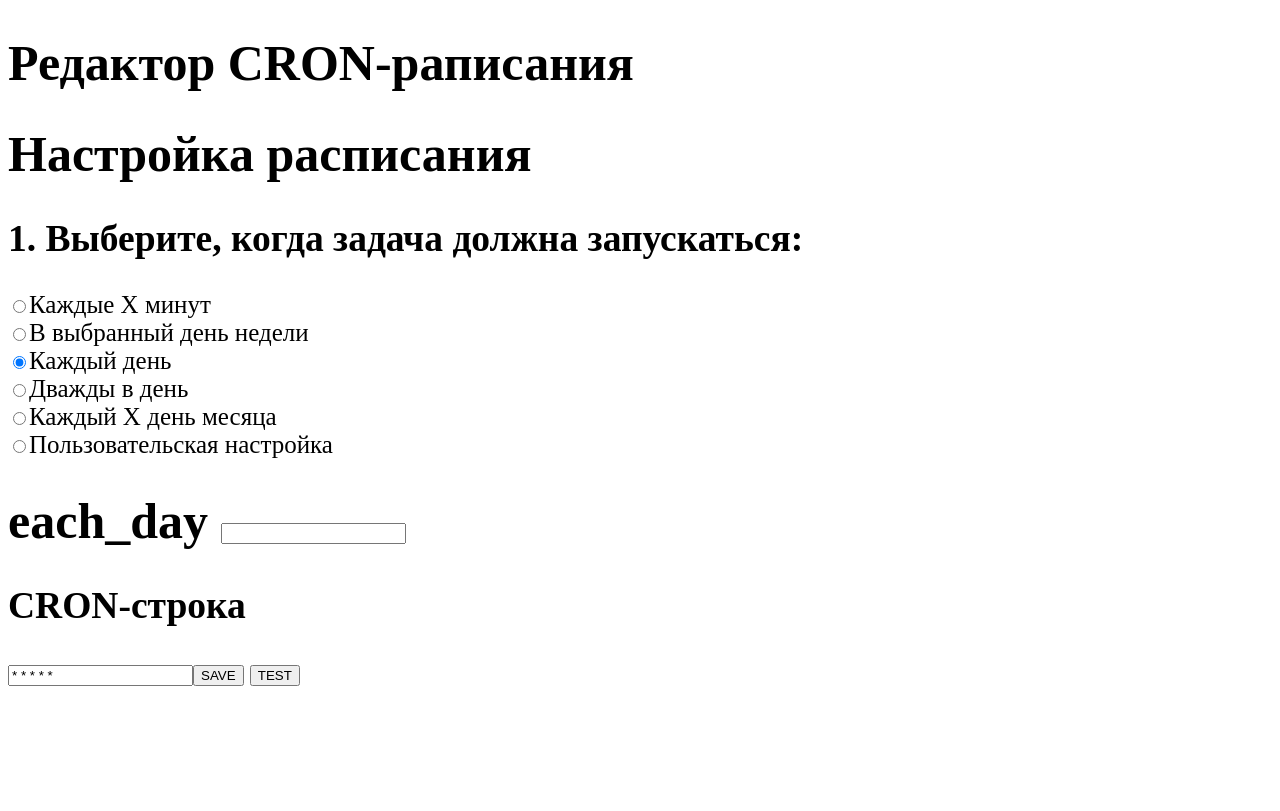
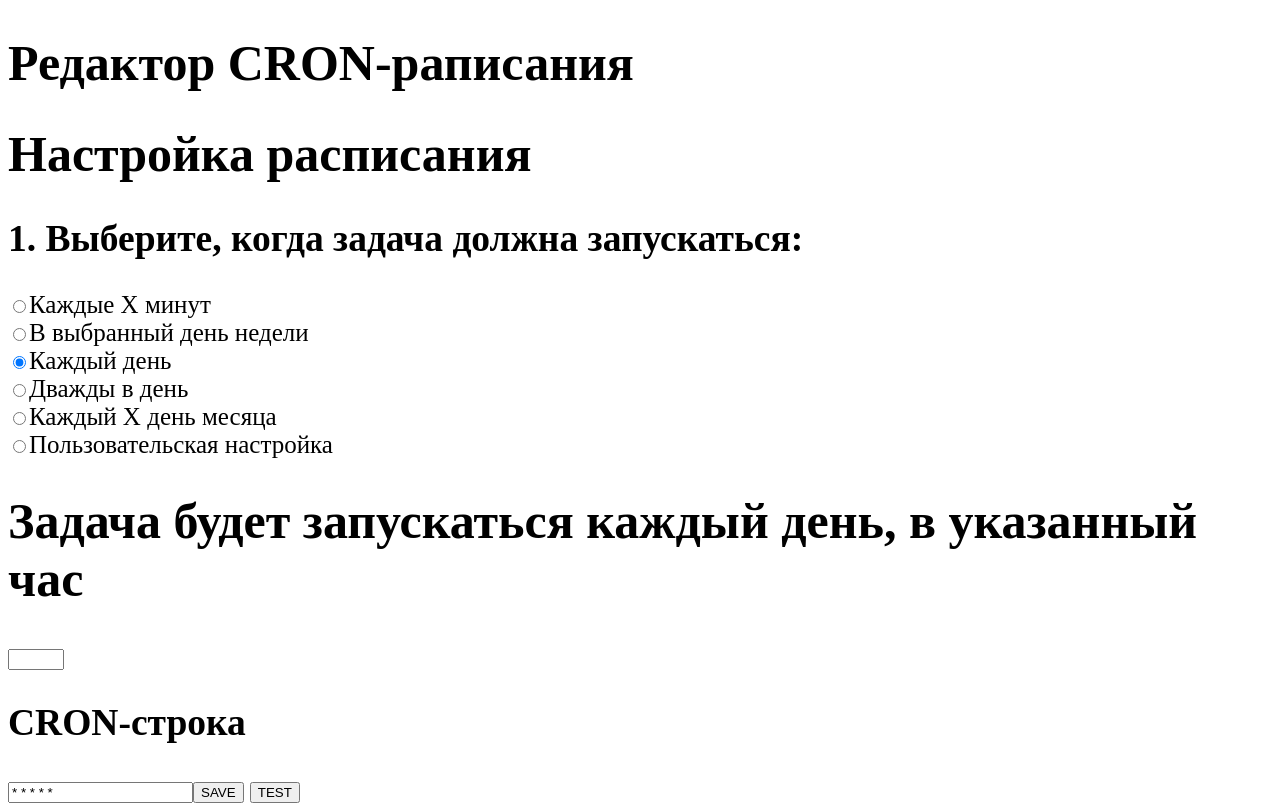
Before and after one commit to serafal/Convermax_test_task, a React (Create React App) app: page / in a window 1280 px wide. Both pictures are taken after a click on the radio button 19 px from the left and 362 px from the top of the page. Built offline with nearby package versions, Linux system fonts and the light colour scheme.

Commit message:
Модуль каждый день в указанный час готов

```diff
--- a/src/CRON-APP/App.jsx
+++ b/src/CRON-APP/App.jsx
@@ -1,6 +1,6 @@
 import {useState } from "react";
 import EachMin from "./subcomponents/each_min";
-import DaySelect from "./subcomponents/each_day";
+import EachDay from "./subcomponents/each_day";
 import ExactDaysWeek from "./subcomponents/exact_day_week";
 import MonthSelect from "./subcomponents/twice_day";
 import WeekSelect from "./subcomponents/exact_day_month";
@@ -55,8 +55,8 @@ function CRON_APP(props) {
             }
             if (CM === "each_day") {
                 cron_arr_set[0] = "0";
-                cron_arr_set[1] = "0";
-                cron_arr_set[2] = 1 + "/";
+                cron_arr_set[1] = hour;
+                cron_arr_set[2] = "*/" + 1;
                 cron_arr_set[3] = "*";
                 cron_arr_set[4] = "*";
             }
@@ -105,13 +105,14 @@ function CRON_APP(props) {
             <input type="radio" name="cron_mode" value="custom" onClick = {() => setSelComp("custom")}/>Пользовательская настройка</p>
             </form>
         </div>
-        <EachMin selected = {selComp}
-                 onMinChange={handleMinChange}/>
+        <EachMin        selected = {selComp}
+                        onMinChange={handleMinChange}/>
         <ExactDaysWeek  selected = {selComp}
                         onMinChange={handleMinChange}
                         onHourChange = {handleHourChange}
                         onWeekChange = {handleWeekChange}/>
-        <DaySelect selected = {selComp} onChange={handleDayChange}/>
+        <EachDay        selected = {selComp}
+                        onHourChange={handleHourChange}/>
         <MonthSelect selected = {selComp} onChange={handleMonthChange}/>
         <WeekSelect selected = {selComp} onChange={handleWeekChange}/>
         <CustomSelect selected={selComp}/>
--- a/src/CRON-APP/subcomponents/each_day.jsx
+++ b/src/CRON-APP/subcomponents/each_day.jsx
@@ -1,19 +1,31 @@
 import React from 'react';
-import { useState } from 'react';
 
-function DaySelect({selected, onChange}) {
+function EachDay({selected, onHourChange, onChange}) {
 
-  const handleChange = (event) => {
-    onChange(event.target.value)
+  const handleHourChange = (event) => {
+    onHourChange(event.target.value)
+  }
+
+  const keyDownDisabled = (event) => {//Отключаем ручной ввод в input
+    event.preventDefault();
   }
 
   if (selected === "each_day") {
     return (
       <div>
-        <h1>each_day <input type="text" onChange = {handleChange}/></h1>
+        <form>
+        <h1>Задача будет запускаться каждый день, в указанный час</h1>
+          <input
+          min = {0}
+          max = {23}
+         type="number"
+         onChange = {handleHourChange}
+         onKeyDown = {keyDownDisabled}
+          />
+        </form>
       </div>
   );
   }
 }
-
-export default DaySelect;
+//КОМПОНЕНТ ГОТОВ
+export default EachDay;
--- a/src/CRON-APP/subcomponents/exact_day_week.jsx
+++ b/src/CRON-APP/subcomponents/exact_day_week.jsx
@@ -3,7 +3,7 @@ import React from 'react';
 function ExactDaysWeek({selected, onChange, onMinChange, onHourChange, onWeekChange, onClick}) {
 
 //Данный компонент отвечает за выдачу CRON-значений соответствующих запросу "Каждый указанный день недели в указанное время"
-// X Y Z1,Z2,Z3...  * *
+// X Y * * Z1,Z2,Z3...
 
 const handleMinChange = (event) => { //Отслеживаем изменения MIN
   onMinChange(event.target.value)
@@ -60,5 +60,5 @@ if (selected === "exact_days_week_in_time") { //Выбор проходит в A
 );
 }
 }
-
+//КОМПОНЕНТ ГОТОВ
 export default ExactDaysWeek;
```
